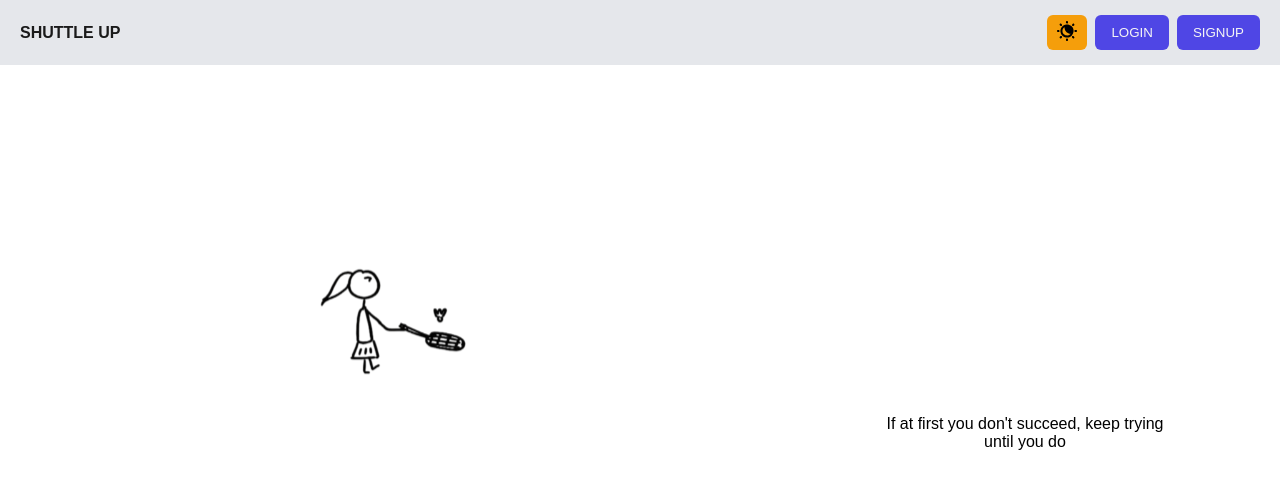
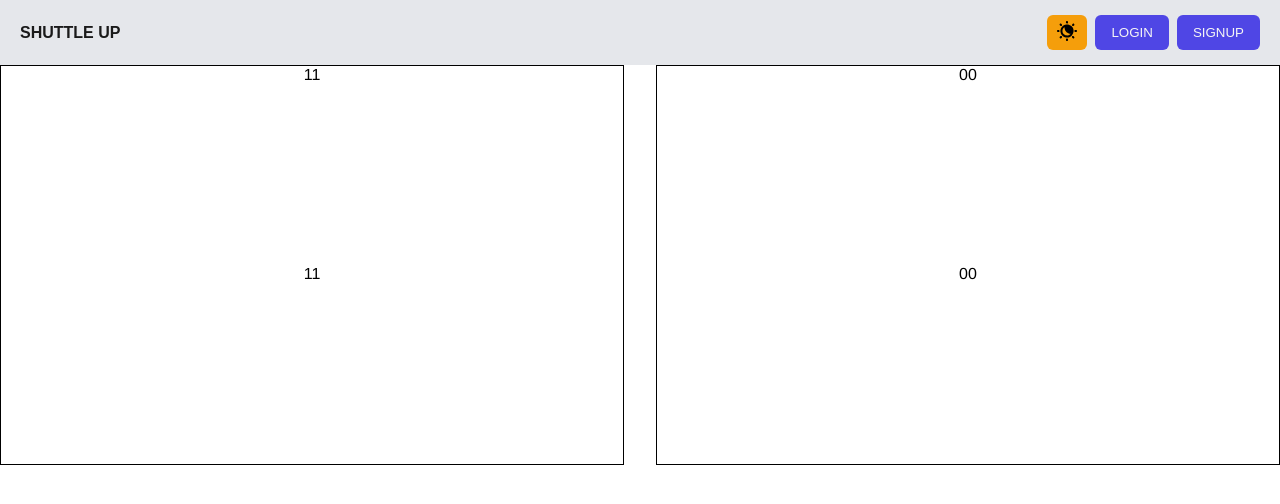
Before and after one commit to pearl174/shuttle-up-frontend, a React (Vite) app: page /letsPlay in a window 1280 px wide. Shown: the top 504 px of the page. Built offline with nearby package versions, Linux system fonts and the light colour scheme.

Commit message:
FlipClock in progress v0.

```diff
--- /dev/null
+++ b/src/pages/LetsPlay/FlipClock.css
@@ -0,0 +1,22 @@
+.flipclock-container {
+    display: flex;
+    width: 100%;
+    gap: 2em;
+}
+
+.minutes-card, .seconds-card {
+    font-family: 'HelveticaNeue-CondensedBold', 'Helvetica Neue';
+    flex: 1;
+    height: 400px;
+    border: 1px solid black;
+    display: flex;
+    flex-direction: column;
+    align-items: center;
+}
+
+.minutes, .seconds {
+    flex: 1;
+}
+.down {
+    margin-top: auto;
+}
--- /dev/null
+++ b/src/pages/LetsPlay/FlipClock.jsx
@@ -0,0 +1,16 @@
+import "./FlipClock.css";
+
+export default function FlipClock() {
+    return (
+        <div className="flipclock-container">
+            <div className="minutes-card">
+                <div className="minutes down">11</div>
+                <div className="minutes up">11</div>
+            </div>
+            <div className="seconds-card">
+                <div className="seconds down">00</div>
+                <div className="seconds up">00</div>
+            </div>
+        </div>
+    )
+}
--- a/src/routes.jsx
+++ b/src/routes.jsx
@@ -6,7 +6,7 @@ import Profile from "./pages/Profile/Profile.jsx";
 import PlayMatch from "./pages/PlayMatch/PlayMatch.jsx";
 import Friends from "./pages/FriendsPage/Friends.jsx";
 import LetsPlay from "./pages/LetsPlay/LetsPlay.jsx";
-import Loading from "./pages/Loading/Loading.jsx";
+import FlipClock from "./pages/LetsPlay/FlipClock.jsx";
 
 const routes = [
     {
@@ -39,7 +39,7 @@ const routes = [
             },
             {
                 path: "/letsPlay",
-                element: <Loading />
+                element: <FlipClock />
             }
         ]
     }
```
